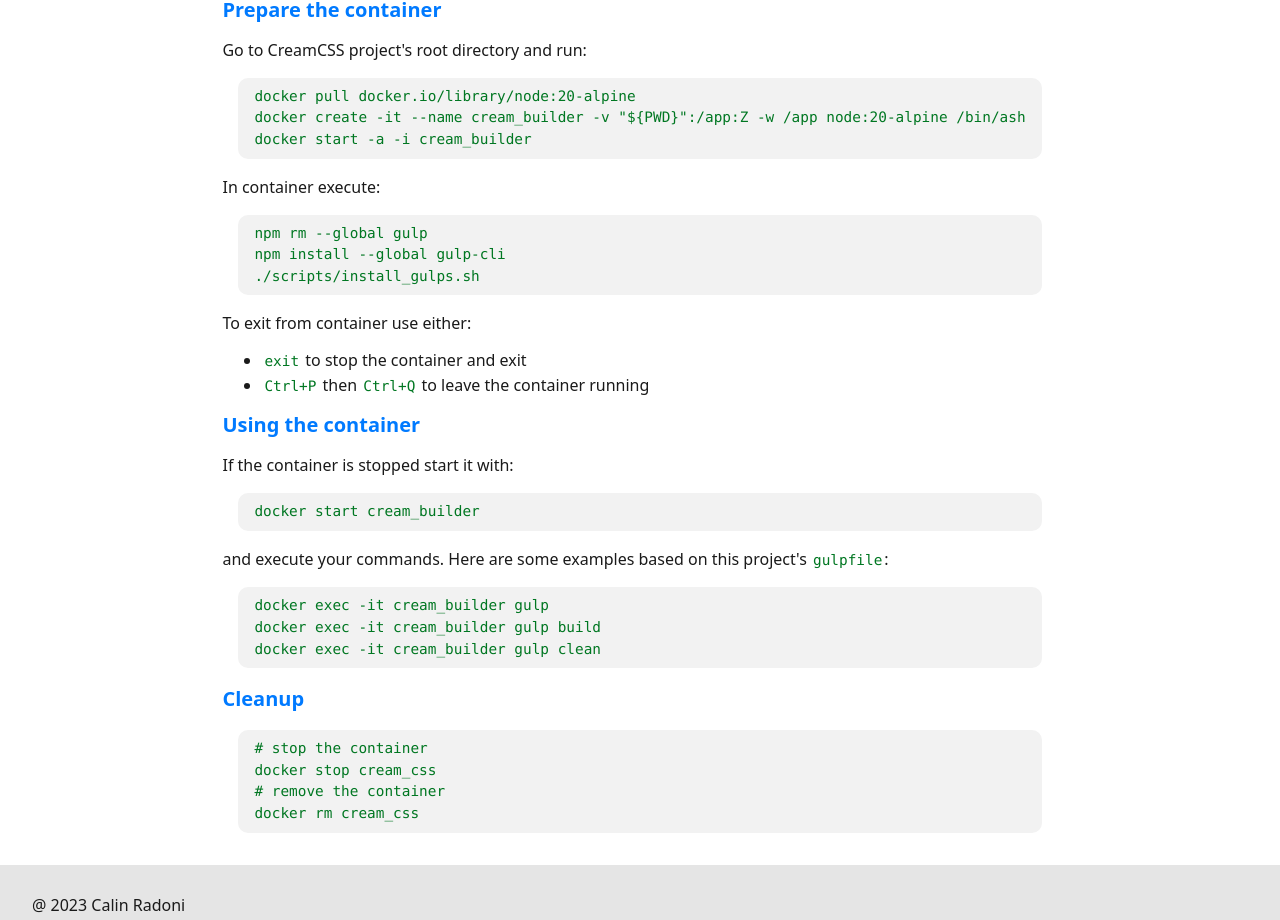
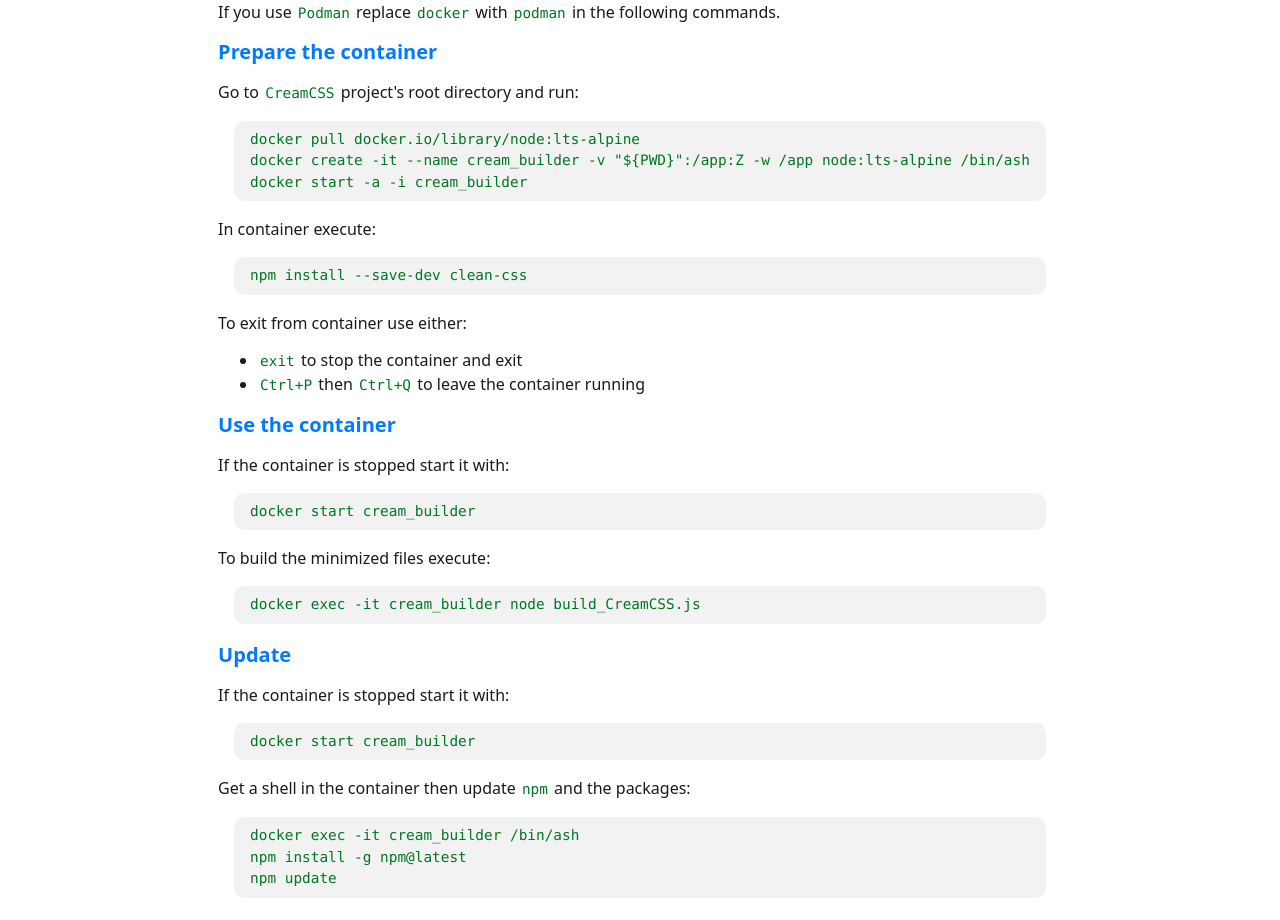
Before and after one commit to CalinRadoni/CreamCSS, a website: page docs/build.html in a window 1280 px wide. Shown: the part 221-1141 px from the top of the page. Drawn offline with Linux system fonts and the light colour scheme.

Commit message:
Documentation update for build

```diff
--- a/docs/build.html
+++ b/docs/build.html
@@ -24,18 +24,19 @@
   <main>
     <article>
       <header>
-        <h2 class="c-main">Building with Docker</h2>
+        <h2 class="c-main">Build with Docker or Podman</h2>
       </header>
       <section>
+        <p>If you use <code>Podman</code> replace <code>docker</code> with <code>podman</code> in the following commands.</p>
+      </section>
+      <section>
         <h3 class="c-main">Prepare the container</h3>
-        <p>Go to CreamCSS project's root directory and run:</p>
-        <pre><code>docker pull docker.io/library/node:20-alpine
-docker create -it --name cream_builder -v "${PWD}":/app:Z -w /app node:20-alpine /bin/ash
+        <p>Go to <code>CreamCSS</code> project's root directory and run:</p>
+        <pre><code>docker pull docker.io/library/node:lts-alpine
+docker create -it --name cream_builder -v "${PWD}":/app:Z -w /app node:lts-alpine /bin/ash
 docker start -a -i cream_builder</code></pre>
         <p>In container execute:</p>
-        <pre><code>npm rm --global gulp
-npm install --global gulp-cli
-./scripts/install_gulps.sh</code></pre>
+        <pre><code>npm install --save-dev clean-css</code></pre>
         <p>To exit from container use either:</p>
         <ul>
           <li><code>exit</code> to stop the container and exit</li>
@@ -43,20 +44,27 @@
         </ul>
       </section>
       <section>
-        <h3 class="c-main">Using the container</h3>
+        <h3 class="c-main">Use the container</h3>
         <p>If the container is stopped start it with:</p>
         <pre><code>docker start cream_builder</code></pre>
-        <p>and execute your commands. Here are some examples based on this project's <code>gulpfile</code>:</p>
-        <pre><code>docker exec -it cream_builder gulp
-docker exec -it cream_builder gulp build
-docker exec -it cream_builder gulp clean</code></pre>
+        <p>To build the minimized files execute:</p>
+        <pre><code>docker exec -it cream_builder node build_CreamCSS.js</code></pre>
+      </section>
+      <section>
+        <h3 class="c-main">Update</h3>
+        <p>If the container is stopped start it with:</p>
+        <pre><code>docker start cream_builder</code></pre>
+        <p>Get a shell in the container then update <code>npm</code> and the packages:</p>
+        <pre><code>docker exec -it cream_builder /bin/ash
+npm install -g npm@latest
+npm update</code></pre>
       </section>
       <section>
         <h3 class="c-main">Cleanup</h3>
-        <pre><code># stop the container
-docker stop cream_css
-# remove the container
-docker rm cream_css</code></pre>
+        <p>These are the commands to stop and remove the container and the downloaded image:</p>
+        <pre><code>docker stop cream_builder
+docker rm cream_builder
+docker rmi node:lts-alpine</code></pre>
       </section>
     </article>
   </main>
--- a/package.json
+++ b/package.json
@@ -1,12 +1,12 @@
 {
   "name": "CreamCSS-builder",
-  "version": "0.14.1",
+  "version": "0.14.2",
   "description": "Gulp builder for CreamCSS framework",
   "keywords": [],
   "homepage": "https://calinradoni.github.io/CreamCSS/",
   "license": "MIT",
   "author": "Calin Radoni (https://github.com/CalinRadoni)",
-  "main": "gulpfile.mjs",
+  "main": "build_CreamCSS.js",
   "repository": "https://github.com/CalinRadoni/CreamCSS",
   "scripts": {
     "test": "echo \"Error: no test specified\" && exit 1"
```
Also changed, not shown: dist/cream-all-mn.css, dist/cream-all.min.css, dist/cream-mn.css, dist/cream.min.css, docs/cream-all-mn.css, 1 other file.
